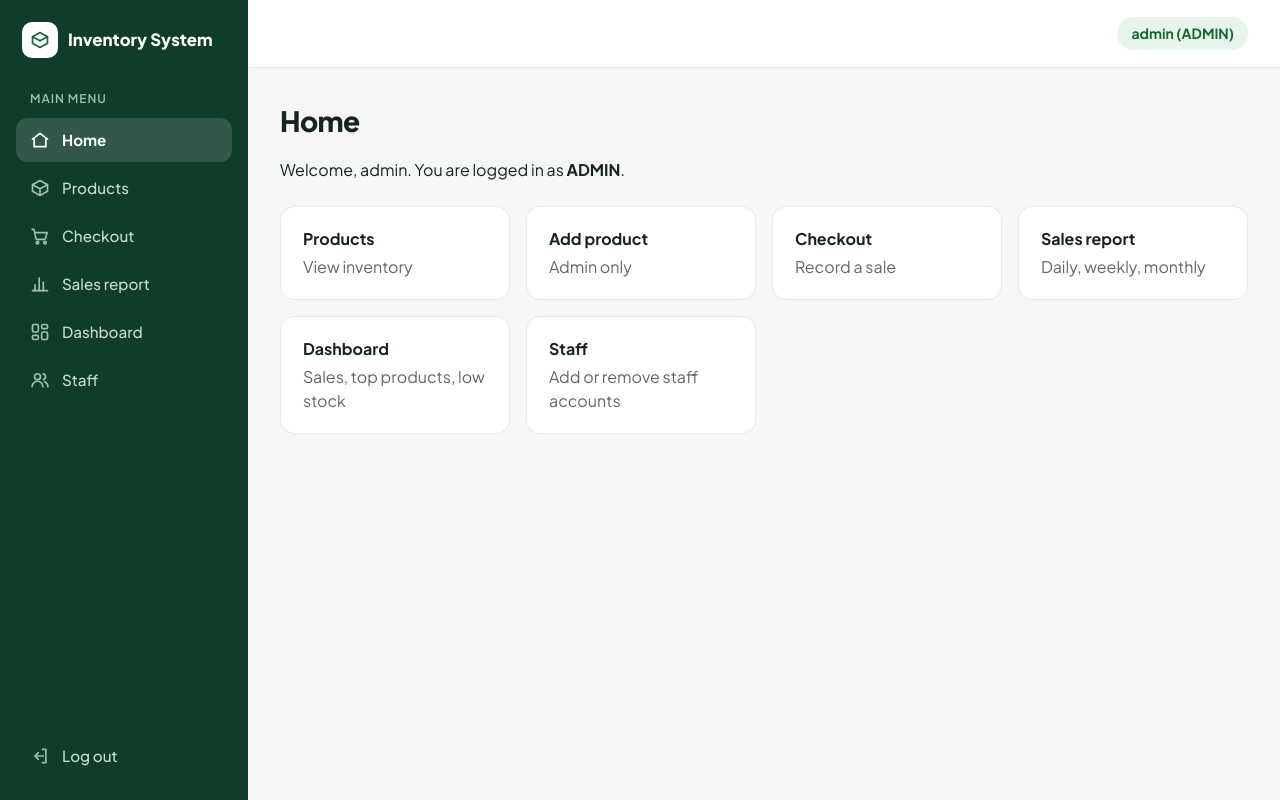
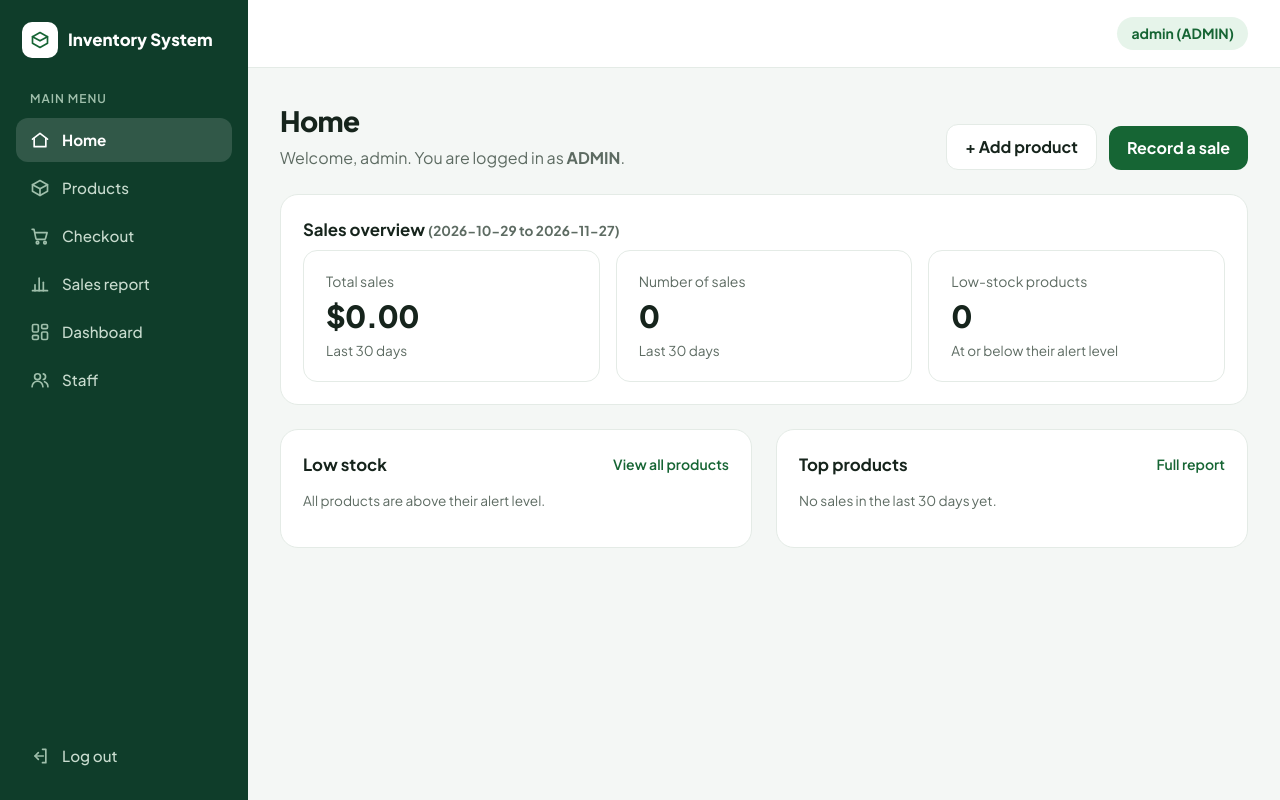
Before and after one commit to gabtlv/Small-Business-Inventory-Sales-System, a Spring Boot app: page / in a window 1280 px wide. Run offline with Spring Boot 4, Linux system fonts and the light colour scheme; a user stored in the database is signed in; data that the repository does not hold is empty; some of the project's set-up classes (security, data sources, template engines, error pages and the like) are left out, and stand-ins take their place.

Commit message:
Turn the Admin home page into a dashboard: sales overview, low stock, top products

```diff
--- a/src/main/resources/static/index.html
+++ b/src/main/resources/static/index.html
@@ -14,74 +14,173 @@
     </header>
 
     <main class="container">
-        <h1>Home</h1>
-        <p>Welcome, <span id="username"></span>. You are logged in as <strong id="role"></strong>.</p>
+        <div class="page-head">
+            <div>
+                <h1>Home</h1>
+                <p class="muted">Welcome, <span id="username"></span>. You are logged in as <strong id="role"></strong>.</p>
+            </div>
+            <!-- data-admin-only: removed for Staff by app.js -->
+            <a class="button secondary" href="/product-form.html" data-admin-only>+ Add product</a>
+            <a class="button" href="/checkout.html">Record a sale</a>
+        </div>
 
-        <!-- Story 6: low-stock alerts (Admin only; data comes from GET /api/products/low-stock) -->
-        <section id="low-stock" class="alert warning low-stock-panel" data-admin-only hidden>
-            <strong id="low-stock-title"></strong>
-            <ul id="low-stock-list"></ul>
-            <a href="/products.html">Go to products</a>
+        <!-- Story 12: last 30 days at a glance (Admin only; GET /api/dashboard/summary) -->
+        <section class="card section" data-admin-only>
+            <h2>Sales overview <span id="range" class="muted small"></span></h2>
+            <p id="overview-error" class="alert error" hidden></p>
+            <div class="stat-grid">
+                <div class="stat-card">
+                    <span class="label">Total sales</span>
+                    <strong id="total-sales" class="value">–</strong>
+                    <span class="muted small">Last 30 days</span>
+                </div>
+                <div class="stat-card">
+                    <span class="label">Number of sales</span>
+                    <strong id="sale-count" class="value">–</strong>
+                    <span class="muted small">Last 30 days</span>
+                </div>
+                <a class="stat-card tile" href="/products.html">
+                    <span class="label">Low-stock products</span>
+                    <strong id="low-stock-count" class="value">–</strong>
+                    <span class="muted small">At or below their alert level</span>
+                </a>
+            </div>
         </section>
 
-        <div class="tiles">
-            <a class="tile" href="/products.html">
-                <strong>Products</strong>
-                <span class="muted">View inventory</span>
-            </a>
-            <!-- data-admin-only: hidden for Staff by app.js -->
-            <a class="tile" href="/product-form.html" data-admin-only>
-                <strong>Add product</strong>
-                <span class="muted">Admin only</span>
-            </a>
+        <div class="home-grid" data-admin-only>
+            <!-- Story 6: low-stock alerts (GET /api/products/low-stock) -->
+            <section id="low-stock" class="card section">
+                <div class="section-head">
+                    <h2>Low stock</h2>
+                    <a href="/products.html">View all products</a>
+                </div>
+                <p id="low-stock-title" class="muted small"></p>
+                <ul id="low-stock-list" class="stock-list"></ul>
+            </section>
+
+            <!-- Story 12: best sellers from the same summary -->
+            <section class="card section">
+                <div class="section-head">
+                    <h2>Top products</h2>
+                    <a href="/reports.html">Full report</a>
+                </div>
+                <p id="no-top" class="muted small" hidden>No sales in the last 30 days yet.</p>
+                <table id="top-table">
+                    <thead>
+                        <tr>
+                            <th>Product</th>
+                            <th><span class="visually-hidden">Share of revenue</span></th>
+                            <th class="num">Sold</th>
+                            <th class="num">Revenue</th>
+                        </tr>
+                    </thead>
+                    <tbody id="top-rows"></tbody>
+                </table>
+            </section>
+        </div>
+
+        <!-- Staff home: their two main tasks (removed for Admin, who gets the dashboard above) -->
+        <div class="tiles" data-staff-only>
             <a class="tile" href="/checkout.html">
                 <strong>Checkout</strong>
                 <span class="muted">Record a sale</span>
             </a>
-            <a class="tile" href="/reports.html" data-admin-only>
-                <strong>Sales report</strong>
-                <span class="muted">Daily, weekly, monthly</span>
-            </a>
-            <a class="tile" href="/dashboard.html" data-admin-only>
-                <strong>Dashboard</strong>
-                <span class="muted">Sales, top products, low stock</span>
-            </a>
-            <a class="tile" href="/staff.html" data-admin-only>
-                <strong>Staff</strong>
-                <span class="muted">Add or remove staff accounts</span>
+            <a class="tile" href="/products.html">
+                <strong>Products</strong>
+                <span class="muted">Look up items and stock</span>
             </a>
         </div>
     </main>
 
     <script src="/js/app.js"></script>
     <script>
+        const money = v => "$" + Number(v).toLocaleString("en-CA", { minimumFractionDigits: 2, maximumFractionDigits: 2 });
+
         loadCurrentUser().then(me => {
             document.getElementById("username").textContent = me.username;
             document.getElementById("role").textContent = me.role;
             document.getElementById("who").textContent = me.username + " (" + me.role + ")";
-            if (me.role === "ADMIN") loadLowStock();
+            if (me.role === "ADMIN") {
+                document.querySelectorAll("[data-staff-only]").forEach(el => el.remove());
+                loadOverview();
+                loadLowStock();
+            }
         });
+
+        /** Story 12: totals, top products and low-stock count for the last 30 days. */
+        async function loadOverview() {
+            try {
+                const d = await api("/api/dashboard/summary");
+                document.getElementById("range").textContent = `(${d.from} to ${d.to})`;
+                document.getElementById("total-sales").textContent = money(d.totalSales);
+                document.getElementById("sale-count").textContent = d.saleCount;
+                document.getElementById("low-stock-count").textContent = d.lowStockCount;
+
+                const top = d.topProducts;
+                const best = Math.max(...top.map(p => Number(p.revenue)), 0);
+                document.getElementById("no-top").hidden = top.length > 0;
+                document.getElementById("top-table").hidden = top.length === 0;
+                document.getElementById("top-rows").replaceChildren(...top.map(p => {
+                    const tr = document.createElement("tr");
+                    const name = document.createElement("td");
+                    name.textContent = p.name;
+                    const share = document.createElement("td");
+                    share.className = "share";
+                    const track = document.createElement("span");
+                    track.className = "track";
+                    const bar = document.createElement("span");
+                    bar.className = "bar";
+                    bar.style.width = (best > 0 ? Math.max(2, Number(p.revenue) / best * 100) : 0) + "%";
+                    track.append(bar);
+                    share.append(track);
+                    const sold = document.createElement("td");
+                    sold.className = "num";
+                    sold.textContent = p.quantitySold;
+                    const revenue = document.createElement("td");
+                    revenue.className = "num";
+                    revenue.textContent = money(p.revenue);
+                    tr.append(name, share, sold, revenue);
+                    return tr;
+                }));
+            } catch (e) {
+                const err = document.getElementById("overview-error");
+                err.textContent = "Couldn't load the sales overview: " + e.message;
+                err.hidden = false;
+            }
+        }
 
         /** Story 6: show which products need reordering. */
         async function loadLowStock() {
-            const panel = document.getElementById("low-stock");
+            const title = document.getElementById("low-stock-title");
+            const list = document.getElementById("low-stock-list");
             try {
                 const low = await api("/api/products/low-stock");
-                if (low.length === 0) return;
-                document.getElementById("low-stock-title").textContent =
-                    `${low.length} product${low.length === 1 ? " is" : "s are"} low on stock. Time to reorder:`;
-                document.getElementById("low-stock-list").replaceChildren(...low.map(p => {
+                if (low.length === 0) {
+                    title.textContent = "All products are above their alert level.";
+                    list.replaceChildren();
+                    return;
+                }
+                title.textContent = `${low.length} product${low.length === 1 ? " is" : "s are"} low on stock. Time to reorder:`;
+                list.replaceChildren(...low.map(p => {
                     const li = document.createElement("li");
-                    li.textContent = `${p.name}${p.sku ? " (" + p.sku + ")" : ""}: ` +
-                        (p.quantity === 0 ? "out of stock" : `${p.quantity} left`) +
-                        ` (alert at ${p.lowStockThreshold})`;
+                    const name = document.createElement("span");
+                    name.className = "name";
+                    const strong = document.createElement("strong");
+                    strong.textContent = p.name;
+                    const detail = document.createElement("span");
+                    detail.className = "muted small";
+                    detail.textContent = (p.sku ? p.sku + " · " : "") +
+                        `${p.quantity} left · alert at ${p.lowStockThreshold}`;
+                    name.append(strong, detail);
+                    const badge = document.createElement("span");
+                    badge.className = p.quantity === 0 ? "badge danger" : "badge warning";
+                    badge.textContent = p.quantity === 0 ? "Out of stock" : "Low";
+                    li.append(name, badge);
                     return li;
                 }));
-                panel.hidden = false;
             } catch (e) {
-                document.getElementById("low-stock-title").textContent = "Couldn't check stock levels: " + e.message;
-                document.getElementById("low-stock-list").replaceChildren();
-                panel.hidden = false;
+                title.textContent = "Couldn't check stock levels: " + e.message;
+                list.replaceChildren();
             }
         }
     </script>
```
